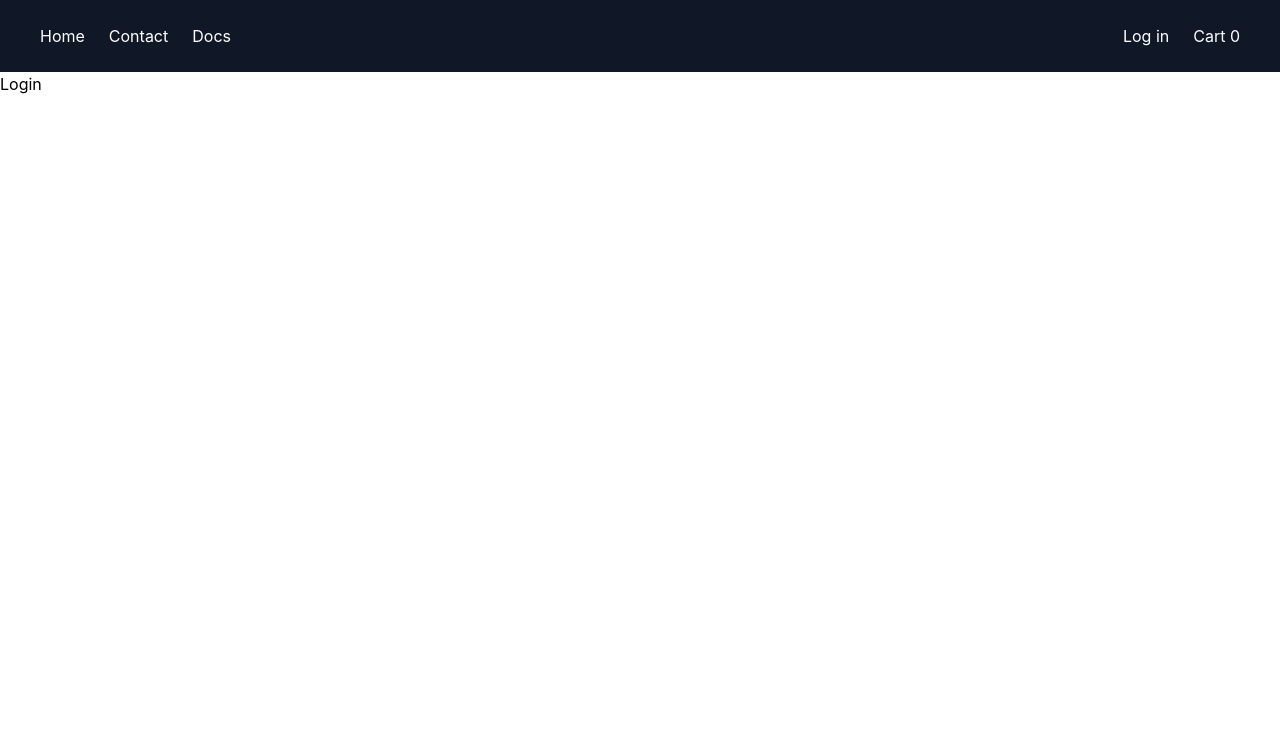
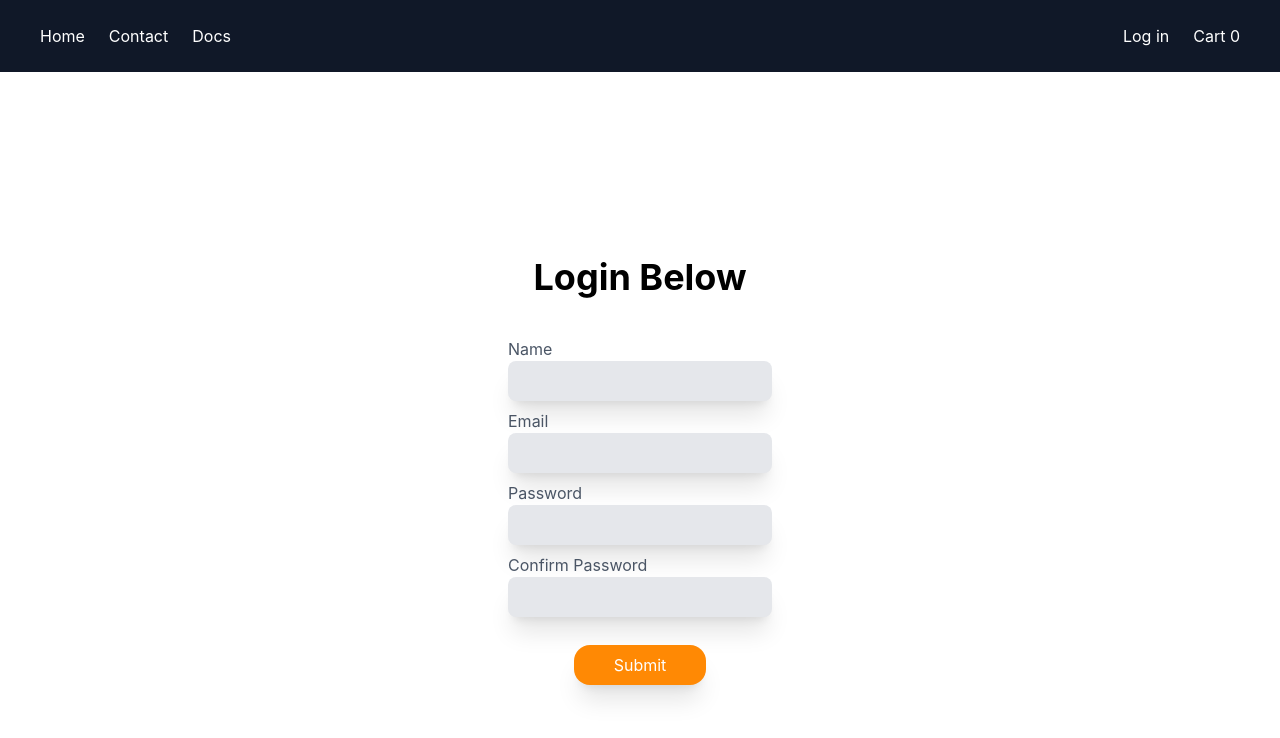
Before and after one commit to adanadeel7/Ecommerce-Cart, a React (Vite) app: page /login in a window 1280 px wide. Shown: the top 738 px of the page. Built offline with nearby package versions, Linux system fonts and the light colour scheme.

Commit message:
Login Page Added + Empty Cart Feature Added

```diff
--- a/src/pages/Cart.jsx
+++ b/src/pages/Cart.jsx
@@ -4,7 +4,9 @@ import { useCart } from '../context/CartContext'
 function Cart() {
   const {cart,handlequantitylower,handleadd} = useCart()
 
-
+  if (cart.length === 0) {
+    return <div className="text-center">🛒 Your Cart is Empty</div>
+  }
 
   return (
     <>
@@ -13,7 +15,9 @@ function Cart() {
       <div className='flex justify-center text-4xl font-medium pt-10 '>
         <h1>Your Cart</h1>
       </div>
-    <div className='flex-col'>
+
+
+  <div className='flex-col'>
        <div className='flex justify-between px-10 py-6 text-gray-600 border-b'>
 
 
@@ -25,6 +29,8 @@ function Cart() {
 
 
         </div>
+
+
 
         {cart.map(item=> (
           <div key={item.id} className='flex justify-between items-center py-4 border-b'>
@@ -47,6 +53,8 @@ function Cart() {
         ))}
 
 
+
+
       </div>
 
 
--- a/src/pages/Login.jsx
+++ b/src/pages/Login.jsx
@@ -1,8 +1,183 @@
-import React from 'react'
+import {React, useState} from 'react'
+function Login() {
+   const [formdata,setFormData] = useState({
+        name:'',
+        email:'',
+        password:'',
+        age:'',
+        role:'student',
+        terms : false,
 
-function Login() {
+    })
+    const [submit, setSubmit] = useState(false)
+    const [error, setError] = useState("")
+
+    const handlename = (names) => {
+        if (names.length >= 3) {
+            setFormData({...formdata, name:names})
+            setError("")
+            console.log(formdata)
+        } else {
+            setError("The name is too short")
+        }
+
+    }
+
+
+
+    const handleage = (value) => {
+        if (value >= 18 && value <= 100) {
+            setFormData({...formdata, age:value})
+            setError("")
+        } else {
+            setError("The Age is Invalid")
+        }
+
+    }
+
+    const handleemail = (email) => {
+
+    const validEmail = /^[^\s@]+@[^\s@]+\.[^\s@]+$/
+
+    if (validEmail.test(email)) {
+
+        setFormData((prev) => ({
+            ...prev,
+            email: email
+        }))
+
+        setError("")
+
+    } else {
+
+        setError("Invalid Email")
+
+    }
+}
+
+ const handlePassword = (password) => {
+    setFormData({ ...formdata, password: password })
+    const hasUpperCase = /[A-Z]/.test(password)
+    const hasLowerCase = /[a-z]/.test(password)
+    const hasNumber = /[0-9]/.test(password)
+    const hasSpecial = /[!@#$%^&*]/.test(password)
+
+    if (
+        password.length >= 8 &&
+        hasUpperCase &&
+        hasLowerCase &&
+        hasNumber &&
+        hasSpecial
+    ) {
+
+        setError("")
+
+    } else {
+
+        setError(
+            "Password must contain 8 characters, uppercase, lowercase, number, and special character"
+        )
+    }
+}
+
+    const handlerole = (value) => {
+
+            setFormData({...formdata, role:value})
+            setError("")
+            console.log(formdata)
+
+    }
+
+   const handlesubmit = () => {
+    if (formdata.name && formdata.email && formdata.password && formdata.age && formdata.role) {
+        setSubmit(true)
+        setError('')
+        console.log(formdata)
+    } else {
+        setError('Please fill all fields and accept terms')
+        setSubmit(false)
+    }
+}
+
+
+    const handleconfirmpassword = (password) => {
+        if (password == formdata.password) {
+            setError('')
+        } else {
+            setError('Passwords Do Not Match')
+        }
+
+    }
   return (
-    <div>Login</div>
+
+
+    <div className='w-full h-screen bg-white flex flex-col items-center justify-center '>
+
+        <h1 className='text-4xl font-bold mb-10'>Login Below</h1>
+
+        <div>
+            <h3 className='text-left text-gray-600'>Name</h3>
+            <input className='text-black text-center transition-none outline-none bg-gray-200 p-2 rounded-lg shadow-xl mb-2' onChange={(e) => handlename(e.target.value)}/>
+        </div>
+
+         <div>
+            <h3 className='text-left text-gray-600'>Email</h3>
+            <input className='text-black text-center transition-none outline-none bg-gray-200 p-2 rounded-lg shadow-xl mb-2' onChange={(e) => handleemail(e.target.value)}/>
+        </div>
+
+         <div>
+
+            <h3 className='text-left text-gray-600'>Password</h3>
+            <input
+            className='text-black text-center transition-none outline-none bg-gray-200 p-2 rounded-lg shadow-xl mb-2'
+            onChange={(e) => handlePassword(e.target.value)}
+            type='password'
+
+            />
+        </div>
+
+         <div >
+            <h3 className='text-left text-gray-600'>Confirm Password</h3>
+
+            <input
+            className='text-black text-center transition-none outline-none bg-gray-200 p-2 rounded-lg shadow-xl mb-2'
+            onChange={(e) => handleconfirmpassword(e.target.value)}
+            type='password'
+
+            />
+        </div>
+
+
+
+
+
+        <div className='bg-orange-400 p-2 pl-10 pr-10 rounded-2xl shadow-xl m-0.5 text-white mt-5'>
+            <input value={"Submit"}
+            className=' text-center transition-none outline-none '
+            onClick={() => handlesubmit()}
+            type='button'
+            disabled={!formdata.name || !formdata.email || !formdata.password || !formdata.age || !formdata.role}
+            />
+
+
+
+
+        </div>
+         {submit && (
+            <div className='mt-10 p-6 bg-gray-100 rounded-lg w-96 border border-gray-300'>
+                <h3 className='font-bold text-lg mb-3 text-center text-gray-700'>✅ Form Submitted Successfully</h3>
+                <div className='bg-white p-4 rounded-md'>
+                    <pre className='text-sm text-gray-800'>{JSON.stringify(formdata, null, 2)}</pre>
+                </div>
+            </div>
+        )}
+
+
+    </div>
+
+
+
+
   )
 }
 
```
Also changed, not shown: src/pages/Products.jsx (+3 -1 lines).
